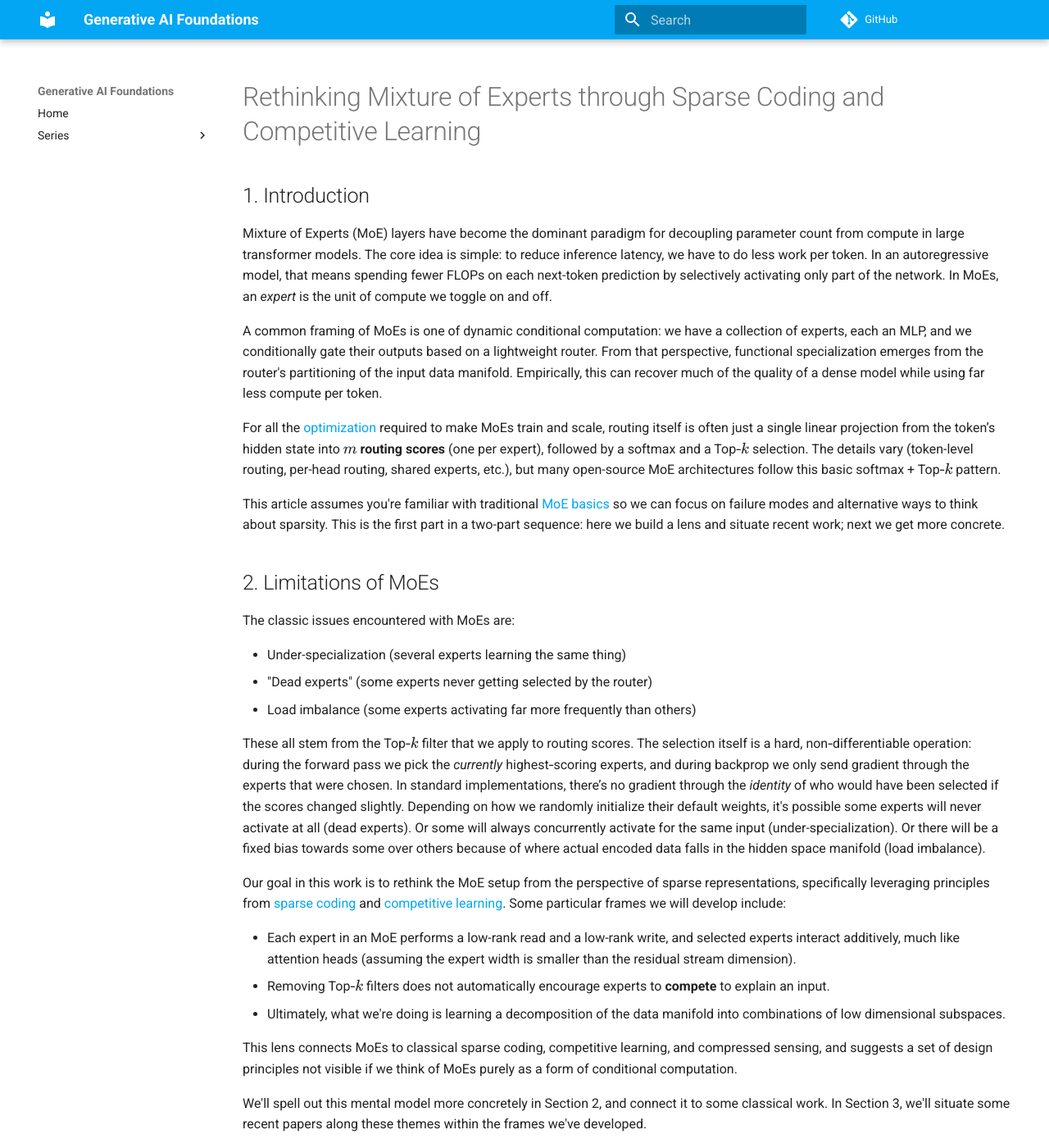
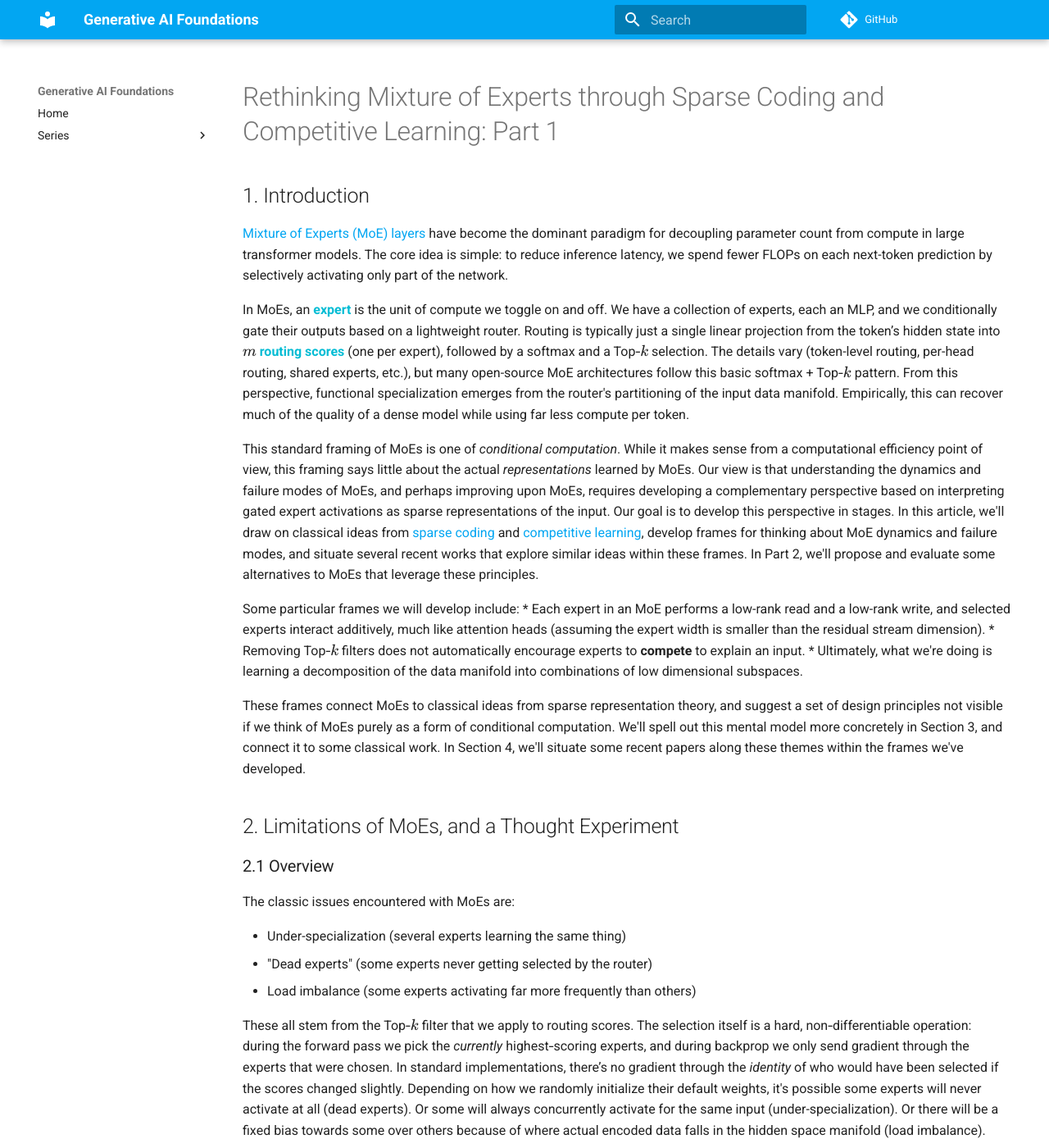
Before and after one commit to PranavSriram18/genai_foundations, an MkDocs documentation site: the page built from docs/series/sparse_layer.md, in a window 1280 px wide and 1400 px high. Shown: the whole window at 82% size. Built offline with MkDocs 1.6.1 and Material for MkDocs 9.7.7, drawn with Linux system fonts in a browser that asks for light colours; comment, search, counter and statistics services are not loaded; some of the changed text lies outside the part shown.

Commit message:
initial commit

```diff
--- a/docs/series/sparse_layer.md
+++ b/docs/series/sparse_layer.md
@@ -1,30 +1,45 @@
 
-# Rethinking Mixture of Experts through Sparse Coding and Competitive Learning
+# Rethinking Mixture of Experts through Sparse Coding and Competitive Learning: Part 1
 
 ## 1. Introduction
+[Mixture of Experts (MoE) layers](https://newsletter.maartengrootendorst.com/p/a-visual-guide-to-mixture-of-experts)
+have become the dominant paradigm for decoupling parameter count
+from compute in large transformer models. The core idea is simple: to reduce inference latency, we spend fewer FLOPs on each next-token prediction by selectively activating only part of the network.
 
-Mixture of Experts (MoE) layers have become the dominant paradigm for decoupling parameter count
-from compute in large transformer models. The core idea is simple: to reduce inference latency, we
-have to do less work per token. In an autoregressive model, that means spending fewer FLOPs on each
-next-token prediction by selectively activating only part of the network. In MoEs, an *expert* is
-the unit of compute we toggle on and off.
+In MoEs, an <span class="term">expert</span> is the unit of compute we toggle on and off. We have a
+collection of experts, each an MLP, and we conditionally gate their outputs based on a lightweight
+router. Routing is typically just a single linear projection from the token’s hidden
+state into $m$ <span class="term">routing scores</span> (one per expert), followed by a softmax and
+a Top‑$k$ selection. The details vary (token-level routing, per-head routing, shared experts, etc.),
+but many open-source MoE architectures follow this basic softmax + Top‑$k$ pattern. From this
+perspective, functional specialization emerges from the router's partitioning of the input data
+manifold. Empirically, this can recover much of the quality of a dense model while using far less
+compute per token.
 
-A common framing of MoEs is one of dynamic conditional
-computation: we have a collection of experts, each an MLP, and we conditionally gate their outputs
-based on a lightweight router. From that perspective, functional specialization emerges from the
-router's partitioning of the input data manifold. Empirically, this can recover much of the quality
-of a dense model while using far less compute per token.
+This standard framing of MoEs is one of *conditional computation*. While it makes sense from a
+computational efficiency point of view, this framing says little about the actual *representations*
+learned by MoEs. Our view is that understanding the dynamics and failure modes of MoEs, and perhaps
+improving upon MoEs, requires developing a complementary perspective based on interpreting gated
+expert activations as sparse representations of the input. Our goal is to develop this perspective
+in stages. In this article, we'll draw on classical ideas from [sparse coding](http://ufldl.stanford.edu/tutorial/unsupervised/SparseCoding/)
+and [competitive learning](https://labs.seas.wustl.edu/bme/raman/Lectures/Lecture10_CompetitiveLearning.pdf), develop frames for thinking about MoE dynamics and failure
+modes, and situate several recent works that explore similar ideas within these frames. In Part 2,
+we'll propose and evaluate some alternatives to MoEs that leverage these principles.
 
-For all the [optimization](./moe.md) required to make MoEs train and scale, routing itself is often
-just a single linear projection from the token’s hidden state into $m$ **routing scores** (one per
-expert), followed by a softmax and a Top‑$k$ selection. The details vary (token-level routing,
-per-head routing, shared experts, etc.), but many open-source MoE architectures follow this basic
-softmax + Top‑$k$ pattern.
+Some particular frames we will develop include:
+* Each expert in an MoE performs a low-rank read and a low-rank write, and selected experts interact additively, much like attention heads (assuming the expert width is smaller than the residual stream dimension).
+* Removing Top‑$k$ filters does not automatically encourage experts to **compete** to explain an input.
+* Ultimately, what we're doing is learning a decomposition of the data manifold into combinations of
+low dimensional subspaces.
 
-This article assumes you're familiar with traditional [MoE basics](https://newsletter.maartengrootendorst.com/p/a-visual-guide-to-mixture-of-experts) so we can focus on failure modes and alternative ways to think about sparsity. This is the first part in a two-part sequence: here we build a lens and situate recent work; next we get more concrete.
+These frames connect MoEs to classical ideas from sparse representation theory, and suggest a set of
+design principles not visible if we think of MoEs purely as a form of conditional computation. We'll spell out this mental model more concretely in Section 3, and connect it to some classical
+work. In Section 4, we'll situate some recent papers along these themes within the frames we've
+developed.
 
-## 2. Limitations of MoEs
 
+## 2. Limitations of MoEs, and a Thought Experiment
+### 2.1 Overview
 The classic issues encountered with MoEs are:
 
 * Under-specialization (several experts learning the same thing)
@@ -35,33 +50,37 @@ These all stem from the Top‑$k$ filter that we apply to routing scores. The se
 hard, non‑differentiable operation: during the forward pass we pick the *currently* highest‑scoring
 experts, and during backprop we only send gradient through the experts that were chosen. In standard
 implementations, there’s no gradient through the *identity* of who would have been selected if the
-scores changed slightly. Depending on how we randomly
-initialize their default weights, it's
-possible some experts will never activate at
-all (dead experts). Or some will always
-concurrently activate for the same input
-(under-specialization). Or there will
-be a fixed bias towards some over
-others because of where actual encoded data
-falls in the hidden space manifold (load
-imbalance).
+scores changed slightly. Depending on how we randomly initialize their default weights, it's
+possible some experts will never activate at all (dead experts). Or some will always concurrently
+activate for the same input (under-specialization). Or there will be a fixed bias towards some over
+others because of where actual encoded data falls in the hidden space manifold (load imbalance).
 
-Our goal in this work is to rethink the MoE setup from the perspective of sparse representations,
-specifically leveraging principles from [sparse coding](http://ufldl.stanford.edu/tutorial/unsupervised/SparseCoding/) and [competitive learning](https://labs.seas.wustl.edu/bme/raman/Lectures/Lecture10_CompetitiveLearning.pdf).
-Some particular frames we will develop include:
+### 2.2 Lakes and Fishermen: A Thought Experiment
+Below we describe a thought experiment illustrating how these problems can arise under vanilla
+top-k routing (without interventions like load balancing regularizers, capacity limits, etc.), and
+hence motivate those interventions.
 
-* Each expert in an MoE performs a low-rank read and a low-rank write, and selected experts interact additively, much like attention heads (assuming the expert width is smaller than the residual stream dimension).
-* Removing Top‑$k$ filters does not automatically encourage experts to **compete** to explain an input.
-* Ultimately, what we're doing is learning a decomposition of the data manifold into combinations of
-low dimensional subspaces.
+Imagine we have several lakes (regions of the data manifold), each with varying numbers of fish (data
+samples). We need to allocate fishermen (experts) to these lakes, under competing constraints.
 
-This lens connects MoEs to classical sparse coding, competitive learning, and compressed sensing,
-and suggests a set of design principles not visible if we think of MoEs purely as a form of
-conditional computation.
+To start, say we have just 2 lakes, with 10 and 4 fish respectively, and 2 fishermen. Allocating
+both fishermen to the lake with 10 fish is globally suboptimal (10 fish caught vs 14), but locally
+optimal for each fisherman (5 fish each vs 4 if they switch), with no incentive (gradient) to
+switch to the uncovered lake. A third fisherman, who starts in a barren lake with no fish (bad
+expert initialization), starves
+(<span class="idea">zero gradient flow from hard top-k gating</span>) rather than switching to
+the untapped second lake. A fourth,
+who discovers a populated lake with 100 fish, becomes disproportionately wealthy (load imbalance),
+<span class="idea">without any redistributive mechanism</span> (discrete routing creating a "rich
+get richer" phenomenon).
 
-We'll spell out this mental model more concretely in Section 2, and connect it to some classical
-work. In Section 3, we'll situate some recent papers along these themes within the frames we've
-developed.
+Of course, this thought experiment is a significant simplification and not an exact representation
+of the actual dynamics of MoE optimization, but it serves to illustrate the central tension between
+gradient-based optimization and the discrete structure imposed by sparsity. These issues make
+training MoEs tricky, necessitating careful
+<span class="term">auxiliary losses/regularizers</span> to ensure proper specialization and load balancing, plus monitoring during
+training to detect and revive dead experts.
+
 
 ## 3. Core Frames
 
@@ -103,7 +122,7 @@ $\mathbb{R}^D \xrightarrow{\text{read } V_i^\top} \mathbb{R}^b \xrightarrow{f} \
 and these contributions add to the residual stream.
 
 Standard routing forms the full update by weighting the writes of selected experts by the router
-weights p(x):
+weights $p(x)$:
 
 $x \quad \mapsto \quad x + \sum_{i \in S} p_i(x)\, U_i f(V_i^\top x)$
 
@@ -202,7 +221,9 @@ USMoE starts from an observation that is broadly aligned with the competitive le
 * **Token choice** routing (selecting experts independently for each token) can over-focus on “irrelevant” experts for certain tasks (they emphasize text embeddings / MTEB).
 * **Expert choice** routing (allocating tokens to experts in a more global fashion) can discard important tokens.
 
-They frame these as two competitive learning regimes and propose a “unified competitive learning” scheme that interpolates between them by taking a **convex combination** of token-choice and expert-choice scores.
+They frame these as two competitive learning regimes and propose a “unified competitive learning”
+scheme that interpolates between them by taking a <span class="term">convex combination</span> of
+token-choice and expert-choice scores.
 
 From the sparse coding viewpoint:
 
@@ -220,9 +241,9 @@ TopK Language Models take a different tack. Instead of post-hoc sparse autoencod
 
 Conceptually:
 
-* The read matrix (V) is the incoming projection into the hidden layer.
+* The read matrix $V$ is the incoming projection into the hidden layer.
 * A hard TopK nonlinearity enforces sparsity in the hidden activations.
-* The write matrix (U) maps these sparse codes back to the residual stream.
+* The write matrix $U$ maps these sparse codes back to the residual stream.
 
 This is almost the simplest possible way to bake sparse coding into the forward pass. It shares some motivations with our setup:
 
@@ -283,9 +304,9 @@ One line of work addresses this by **estimating routing scores on a low dimensio
 
 Within our sparse coding framing, this is a partial fix. It accepts the basic router-centric setup and tries to avoid its worst geometric side effects by modifying the router space.
 
-In contrast, if we route based on **read energy** (|V_i^\top x|_2^2) directly:
+In contrast, if we route based on **read energy** $|V_i^\top x|_2^2$ directly:
 
-* The “centroids” are literally the columns of (V), not separate router embeddings.
+* The “centroids” are literally the columns of $V$, not separate router embeddings.
 * Tokens are encouraged to cluster around directions in the read dictionary.
 * If that dictionary is well conditioned and incoherent, clustering is exactly what we want: it means different experts are truly specializing to different slices of the manifold.
 
@@ -333,7 +354,7 @@ A reasonable way to read this is as an engineering compromise: if you believe en
 competition is the right signal but don't have a better handle on efficiency, you can train a router to
 approximate it. From our viewpoint, a few points stand out:
 
-* Their “energy” is defined over the **full expert output**, combining read and write. We are more interested in energy on the **read side** (V_i^\top x), for both geometric and interpretability reasons.
+* Their “energy” is defined over the **full expert output**, combining read and write. We are more interested in energy on the **read side** $V_i^\top x$, for both geometric and interpretability reasons.
 * They **do not shape** the geometry of expert reads or writes. There is no coherence penalty, no RIP-like constraints, no explicit attempt to prevent cheating.
 * They do not fully resolve the computational question. They sidestep it by introducing a router that approximates the competition distribution.
 
```
